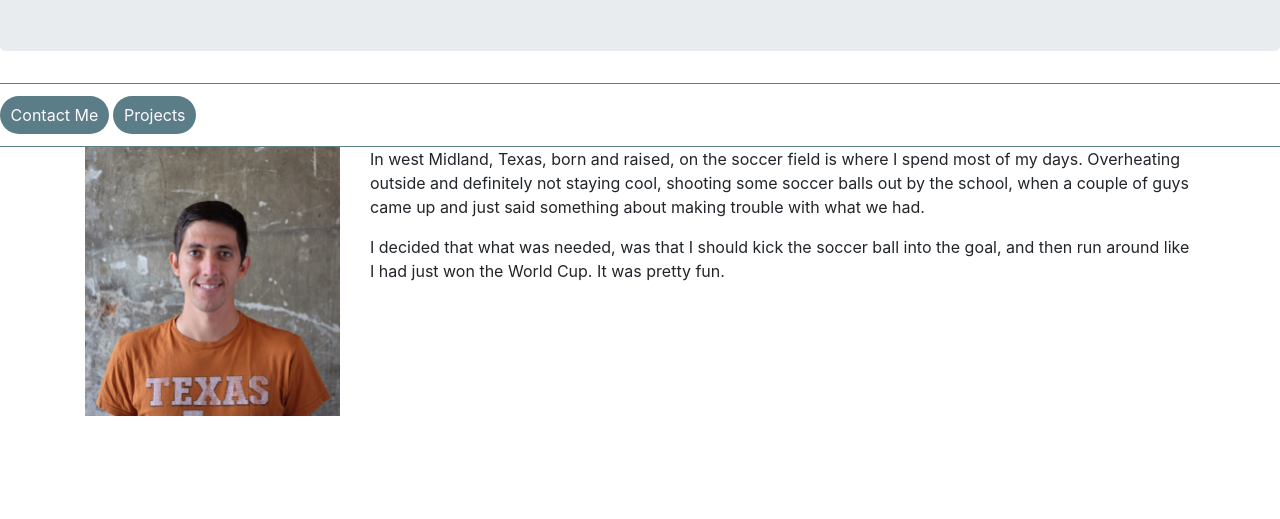
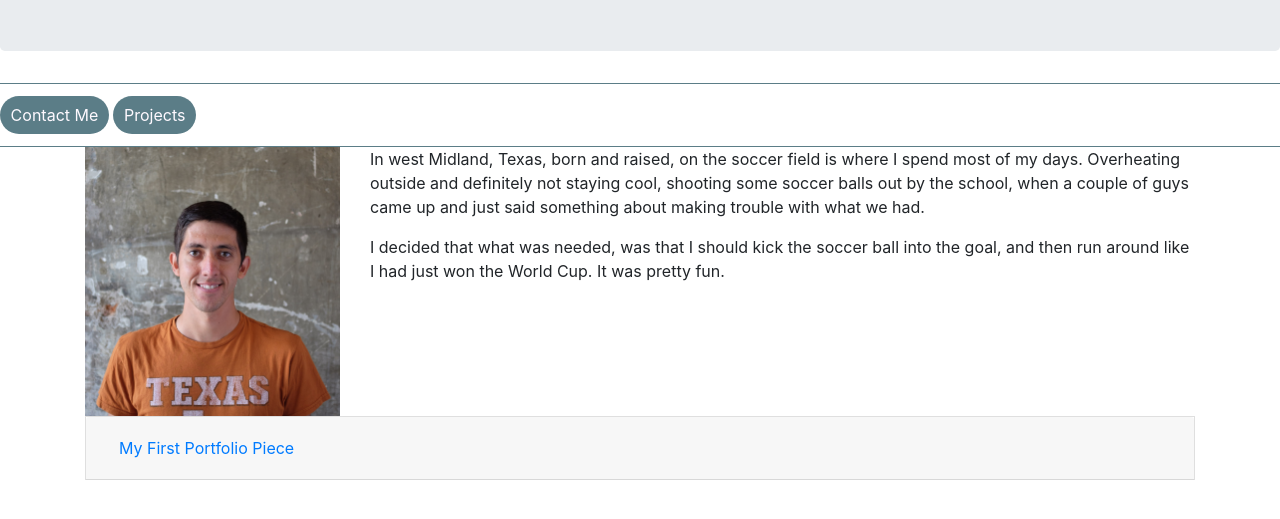
Before and after one commit to Cdunagan05/NewDevRepo, a plain HTML site: page portfolio/bootstrap-examples.html in a window 1280 px wide. Shown: the part 261-780 px from the top of the page. Drawn offline with nearby package versions, Linux system fonts and the light colour scheme.

Commit message:
add card to bootstrap js example

```diff
--- a/portfolio/bootstrap-examples.html
+++ b/portfolio/bootstrap-examples.html
@@ -55,6 +55,26 @@
         <p>I decided that what was needed, was that I should kick the soccer ball into the goal, and then run
           around like I had just won the World Cup.  It was pretty fun. </p>
       </div>
+    </div>
+
+    <div class="accordion" id="accordionExample">
+      <div class="card">
+        <div class="card-header" id="portfolio01">
+          <h5 class="mb-0">
+            <button class="btn btn-link" type="button" data-toggle="collapse" data-target="#collapseOne" aria-expanded="false" aria-controls="collapseOne">
+              My First Portfolio Piece
+            </button>
+          </h5>
+        </div>
+      </div>
+    </div>
+
+    <div id="collapseOne" class="collapse" aria-labelledby="headingOne" data-parent="#accordionExample">
+      <div class="card-body">
+        <p><a href="" target="_blank">Name of Website</a></p>
+        <figure><img src="images/Steven-Chase-Dunagan.jpg" alt="Photo of Chase" width="400px" /></figure>
+      </div>
+    </div>
   </div>
 
   <script src="https://code.jquery.com/jquery-3.3.1.slim.min.js" integrity="sha384-q8i/X+965DzO0rT7abK41JStQIAqVgRVzpbzo5smXKp4YfRvH+8abtTE1Pi6jizo" crossorigin="anonymous"></script>
```
